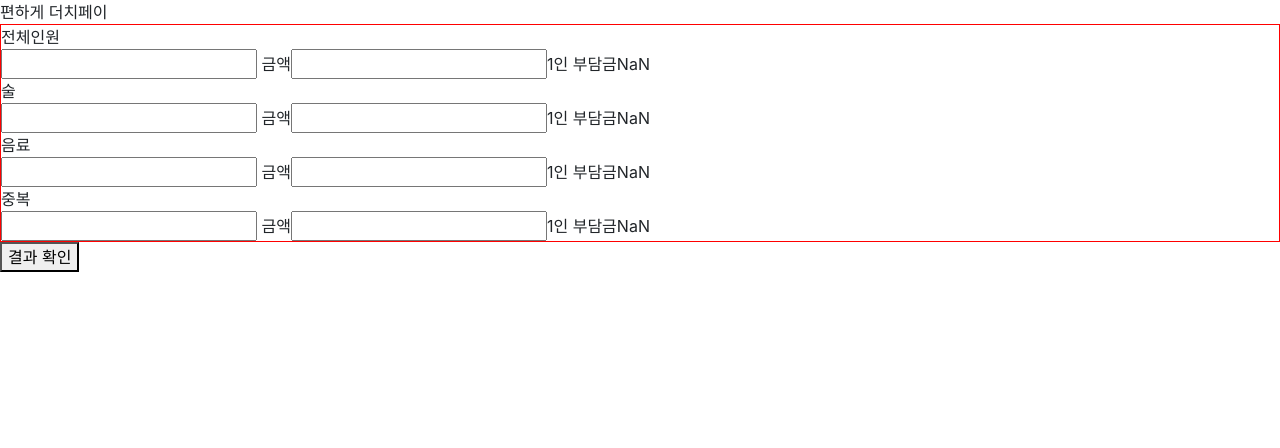
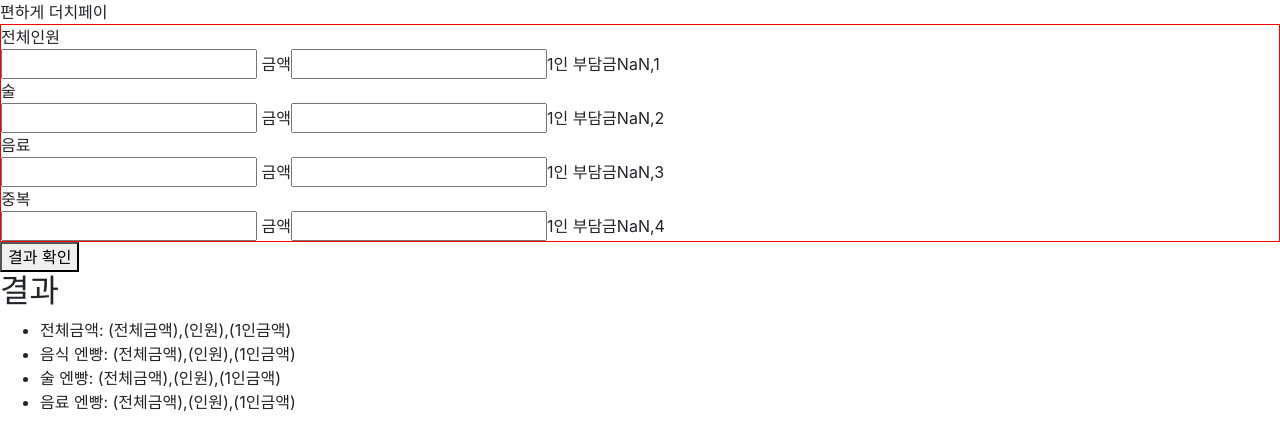
Before and after one commit to qkr30510/dutch-project, a React (Create React App) app: page / in a window 1280 px wide. Shown: the top 448 px of the page. Built offline with nearby package versions, Linux system fonts and the light colour scheme.

Commit message:
Add result id

```diff
--- a/src/App.js
+++ b/src/App.js
@@ -2,6 +2,7 @@ import React from 'react';
 import Realmain from './Component/Realmain';
 import Main from './Component/Main';
 import 'bootstrap/dist/css/bootstrap.css'
+import Result from './Component/Result';
 
 
 const App = () => {
@@ -9,6 +10,7 @@ const App = () => {
     <>
     <div> 편하게 더치페이 </div>
     <Realmain/>
+    <Result/>
   </>
   )
 
--- a/src/Component/Main.js
+++ b/src/Component/Main.js
@@ -1,23 +1,9 @@
 import React, { useState, useCallback, useEffect } from 'react';
-import styled from 'styled-components';
 import Input from './Input';
 import Input2 from './Input2';
+import Resultmath from './Resultmath';
 
-const Wrap = styled.div`
-  border: 1px solid red;
-  margin-bottom: 2rem;
-  max-width: 640px;
-  width: 100%;
-  display: flex;
-  justify-content: space-between;
-`;
-const Titlebox = styled.div`
-  display: flex;
-  justify-content: space-between;
-  width: 55%;
-`;
-
-const Main = ({setresults}) => {
+const Main = ({ setresults, dd }) => {
   const [payvalue, setPayvalue] = useState('');
   const [personvalue, setPersonvalue] = useState('');
   const [result, setResult] = useState();
@@ -35,15 +21,19 @@ const Main = ({setresults}) => {
       setResult(personvalue / payvalue);
       setresults(result);
     },
-    [setresults, personvalue, payvalue,result],
+    [setresults, personvalue, payvalue, result],
   );
+
+  console.log('id',dd)
+  console.log('value',dd.value)
+
   return (
-    <div setresults={setresults}>
+    <div>
       <Input2 value={payvalue} OnChange={OnChange} /> <span>금액</span>
       <Input value={personvalue} OnChange={OnChange2} />
       <span>1인 부담금</span>
-      <span>{result}</span>
-    </div >
+      <Resultmath dd={dd} result={result} />
+    </div>
   );
 };
 export default Main;
--- a/src/Component/Realmain.js
+++ b/src/Component/Realmain.js
@@ -1,4 +1,4 @@
-import React, { useState } from 'react';
+import React, { useState,useCallback } from 'react';
 import Main from './Main';
 import styled from 'styled-components';
 
@@ -6,44 +6,45 @@ const Wrap = styled.div`
   border: 1px solid red;
 `;
 const Realmain = () => {
-  const onClick = () => {
-    console.log(Wrap.length);
-  };
+
   const Paylists = [
     {
-        id:1,
+      id: 1,
       title: '전체인원',
     },
     {
-        id:2,
+      id: 2,
       title: '술',
     },
     {
-        id:3,
+      id: 3,
       title: '음료',
     },
     {
-        id:4,
+      id: 4,
       title: '중복',
     },
   ];
   const [results, setresults] = useState();
 
+
   let Paylist = Paylists.map((paycontent) => (
     <div key={paycontent.id}>
       <span>{paycontent.title}</span>
-      <Main setresults={setresults} />
+      <Main setresults={setresults} dd={paycontent.id} />
     </div>
   ));
-  console.log(Paylist.length)
-  console.log('결과',results)
 
-
+  const onClick = () => {
+    console.log(Paylist.length);
+  };
+  console.log('results',results)
   return (
     <div>
       <Wrap>{Paylist}</Wrap>
-      <button onClick={onClick}>결과 확인</button>
+      <button type='button' onClick={onClick}>결과 확인</button>
     </div>
+
   );
 };
 export default Realmain;
--- /dev/null
+++ b/src/Component/Result.js
@@ -0,0 +1,16 @@
+import React from 'react';
+
+const Result = () => {
+  return (
+    <>
+      <h2>결과</h2>
+      <ul>
+        <li>전체금액: (전체금액),(인원),(1인금액)</li>
+        <li>음식 엔빵: (전체금액),(인원),(1인금액) </li>
+        <li>술 엔빵: (전체금액),(인원),(1인금액)</li>
+        <li>음료 엔빵: (전체금액),(인원),(1인금액)</li>
+      </ul>
+    </>
+  );
+};
+export default Result;
--- /dev/null
+++ b/src/Component/Resultmath.js
@@ -0,0 +1,12 @@
+import React from 'react';
+const Resultmath = ({ dd, result}) => {
+
+  return (
+    <>
+      <span id={dd}>
+        {result},{dd}
+      </span>
+    </>
+  );
+};
+export default Resultmath;
```
